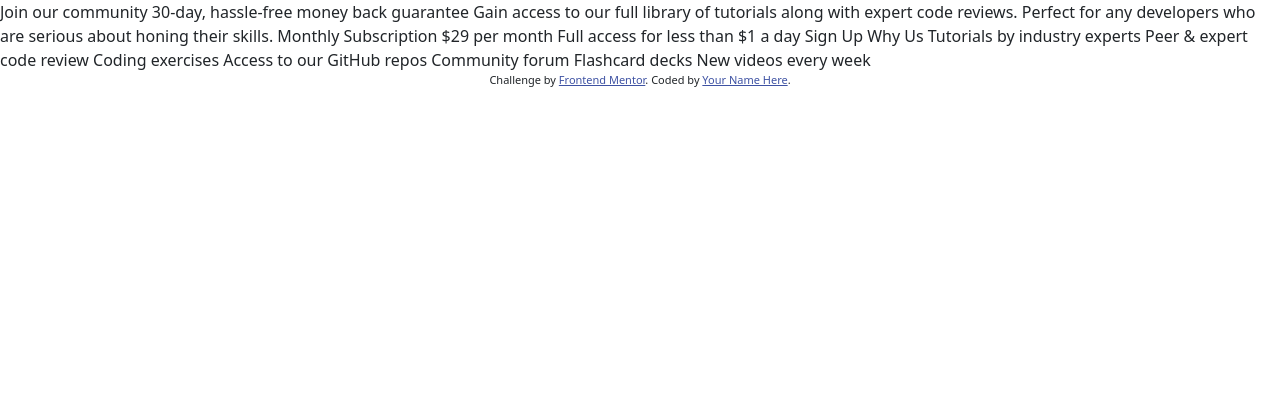
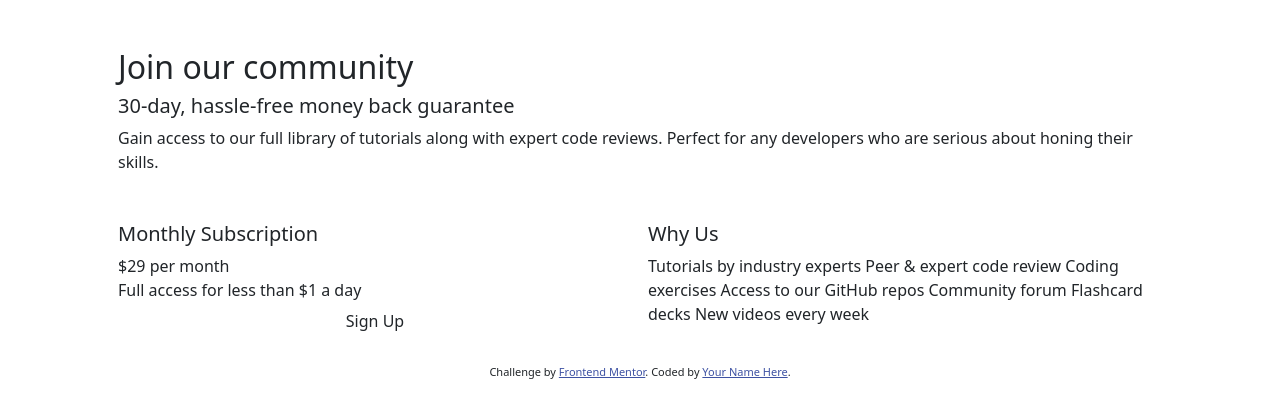
Before and after one commit to Lellien/frontend-mentor-challenge-single-price-grid-component-master, a plain HTML site: page index.html in a window 1280 px wide. Drawn offline with nearby package versions, Linux system fonts and the light colour scheme.

Commit message:
Added some HTML and bootstrap classes

```diff
--- a/index.html
+++ b/index.html
@@ -31,15 +31,32 @@
     <!-- Feel free to remove these styles or customise in your own stylesheet 👍 -->
   </head>
   <body>
-    Join our community 30-day, hassle-free money back guarantee Gain access to
-    our full library of tutorials along with expert code reviews. Perfect for
-    any developers who are serious about honing their skills. Monthly
-    Subscription &dollar;29 per month Full access for less than &dollar;1 a day
-    Sign Up Why Us Tutorials by industry experts Peer &amp; expert code review
-    Coding exercises Access to our GitHub repos Community forum Flashcard decks
-    New videos every week
-
-    <footer>
+    <div class="container rounded">
+      <div class="row">
+        <div class="col-12 p-5">
+          <h2>Join our community</h1>
+          <h5>30-day, hassle-free money back guarantee</h2>
+          <p class="m-0">
+            Gain access to our full library of tutorials along with expert code
+            reviews. Perfect for any developers who are serious about honing
+            their skills.
+          </p>
+        </div>
+        <div class="col-6 ps-5 pe-2">
+          <h5>Monthly Subscription</h2>
+         <div class="cost"> <span class="price">&dollar;29</span> <span class="freq">per month</span></div>
+         <p class="cheap m-0">Full access for less than &dollar;1 a day</p>
+          <a href="#" class="btn d-block text-center">Sign Up</a>
+        </div>
+        <div class="col-6 ps-2 pe-5">
+          <h5>Why Us</h5>
+          <p class="m-0">Tutorials by industry experts Peer &amp; expert code review
+          Coding exercises Access to our GitHub repos Community forum Flashcard
+          decks New videos every week</p>
+        </div>
+      </div>
+    </div>
+    <footer class="mt-4">
       <p class="attribution">
         Challenge by
         <a href="https://www.frontendmentor.io?ref=challenge" target="_blank"
```
